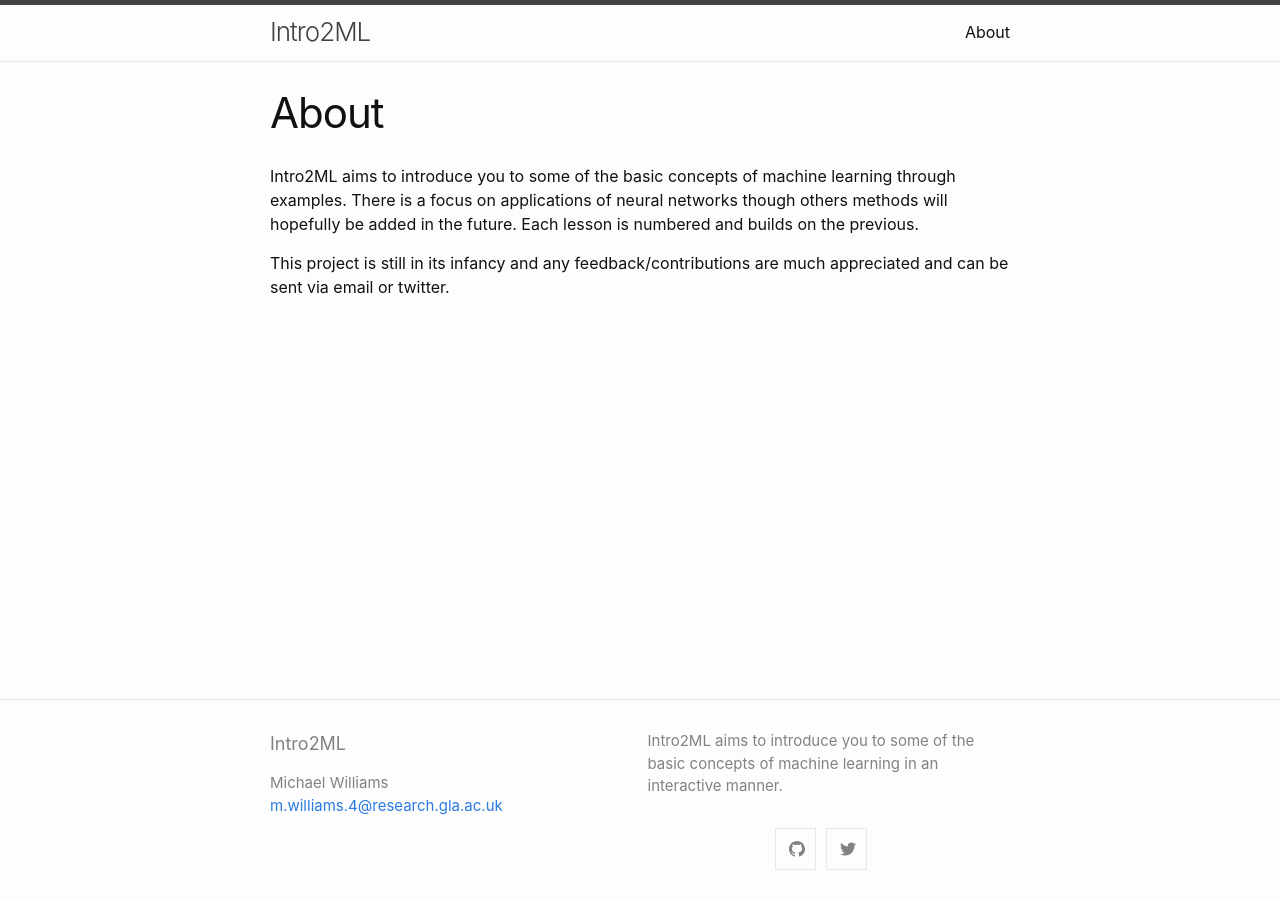
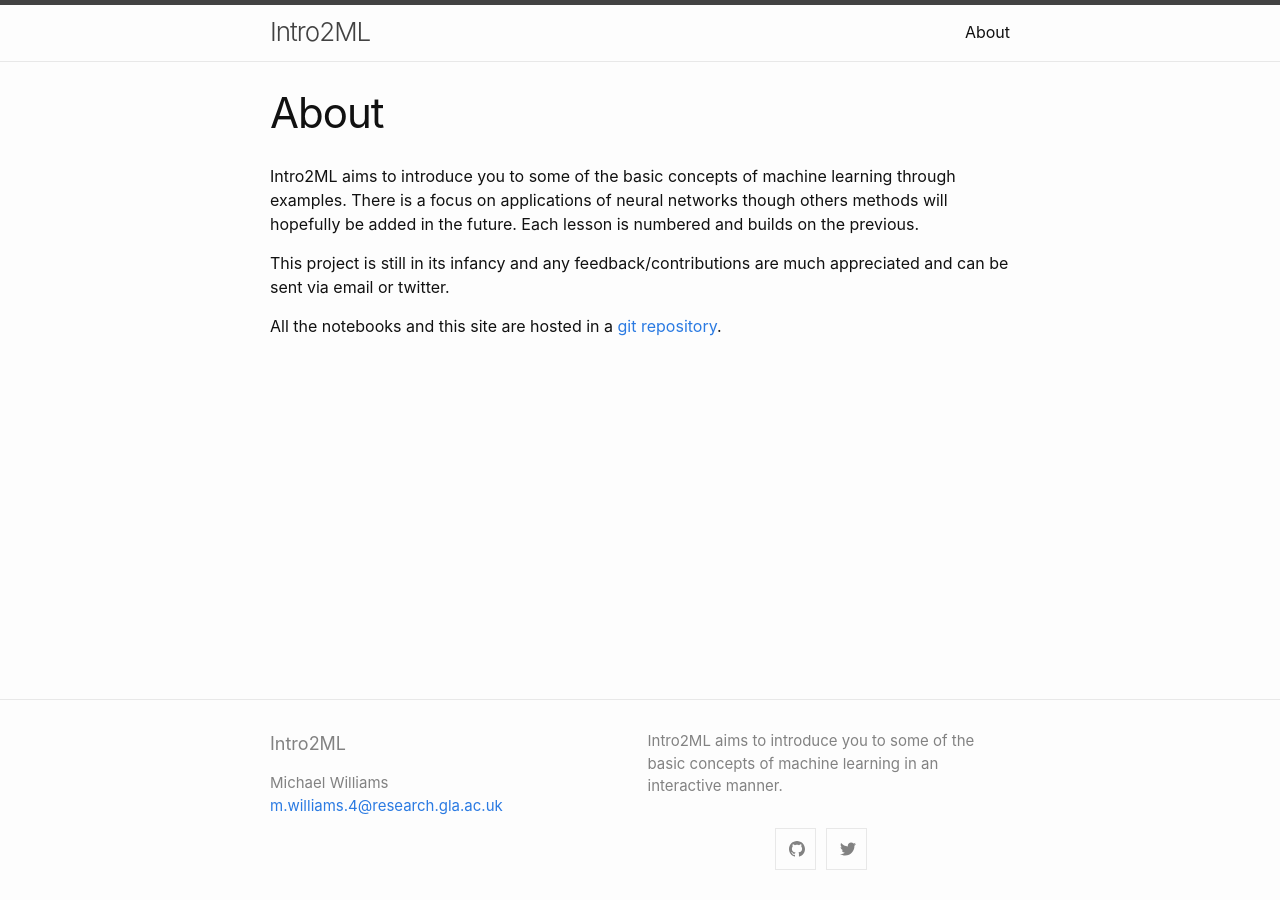
Before and after one commit to mj-will/intro2ml, a Jekyll site: the page built from docs/about.md, in a window 1280 px wide. Built offline with Jekyll 4.4.1, drawn with Linux system fonts in a browser that asks for light colours.

Commit message:
Add link to repo

```diff
--- a/docs/about.md
+++ b/docs/about.md
@@ -7,3 +7,5 @@ permalink: /about/
 Intro2ML aims to introduce you to some of the basic concepts of machine learning through examples. There is a focus on applications of neural networks though others methods will hopefully be added in the future. Each lesson is numbered and builds on the previous.
 
 This project is still in its infancy and any feedback/contributions are much appreciated and can be sent via email or twitter.
+
+All the notebooks and this site are hosted in a [git repository](https://github.com/mj-will/intro2ml).
```
